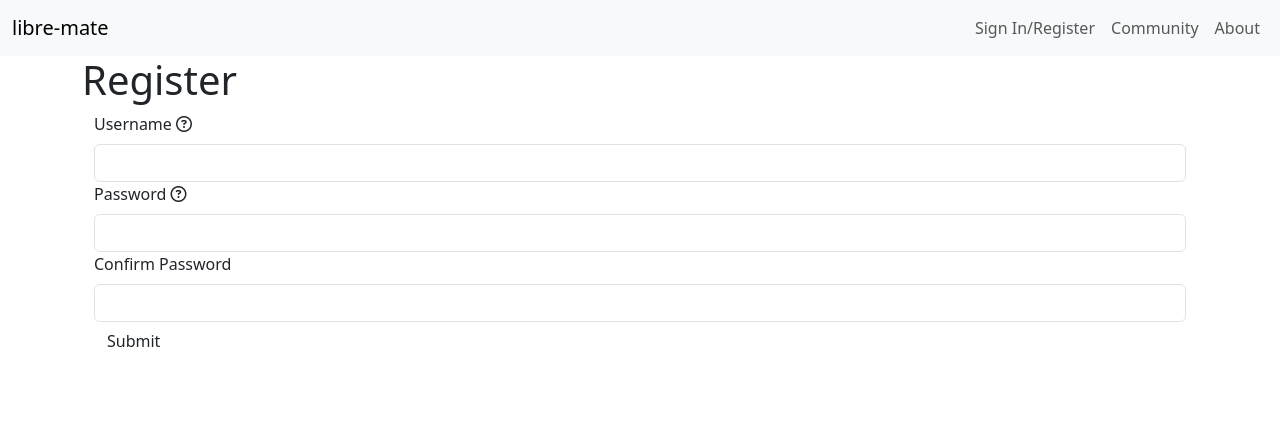
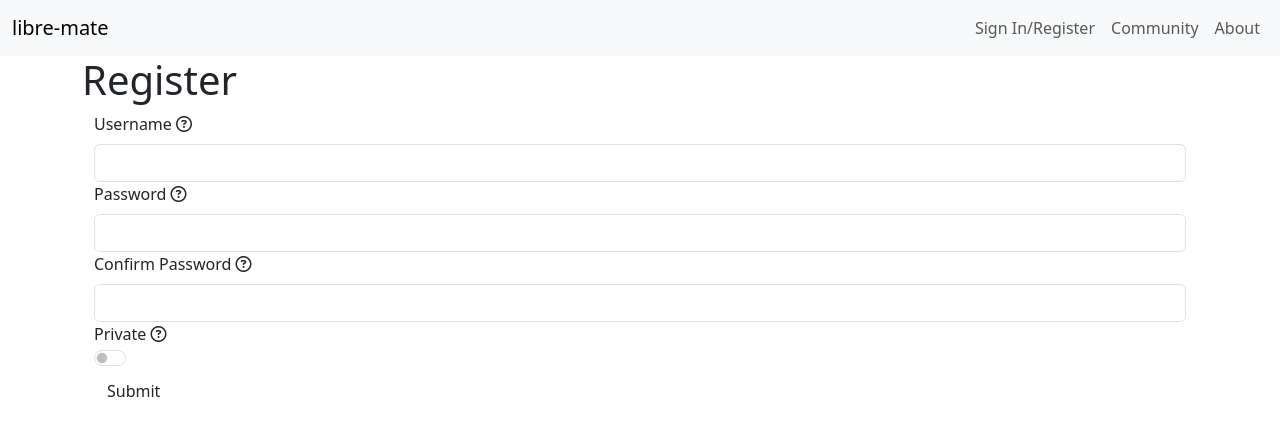
Before and after one commit to amorychambers/ci-ms3-backend, a Flask app: page /register in a window 1280 px wide. Shown: the top 436 px of the page. Run offline with Flask 2, Linux system fonts and the light colour scheme; some libraries are stand-ins or nearby versions.

Commit message:
add privacy check to registration form

```diff
--- a/libremate/templates/register.html
+++ b/libremate/templates/register.html
@@ -26,9 +26,19 @@
         <div class="row">
             <div class="col">
                 <label for="confirm" class="form-label">Confirm Password</label>
+                <i class="fa-regular fa-circle-question" data-bs-toggle="popover" data-bs-content="Please enter the same password again"></i>
                 <input id="confirm" name="confirm" class="form-control" type="password" minlength="8" maxlength="20" pattern="^[a-zA-Z0-9]{3,15}$" required>
                 <div class="valid-feedback">Valid!</div>
                 <div class="invalid-feedback">Please enter the same password again.</div>
+            </div>
+        </div>
+        <div class="row">
+            <div class="col">
+                <label for="private" class="form-check-label" >Private</label>
+                <i class="fa-regular fa-circle-question" data-bs-toggle="popover" data-bs-content="If you select a private account, your reviews will not appear in the Community tab"></i>
+                <div class="form-check form-switch">
+                    <input id="private" name="private" class="form-check-input" type="checkbox" role="switch">
+                  </div>
             </div>
         </div>
         <div class="row">
```
